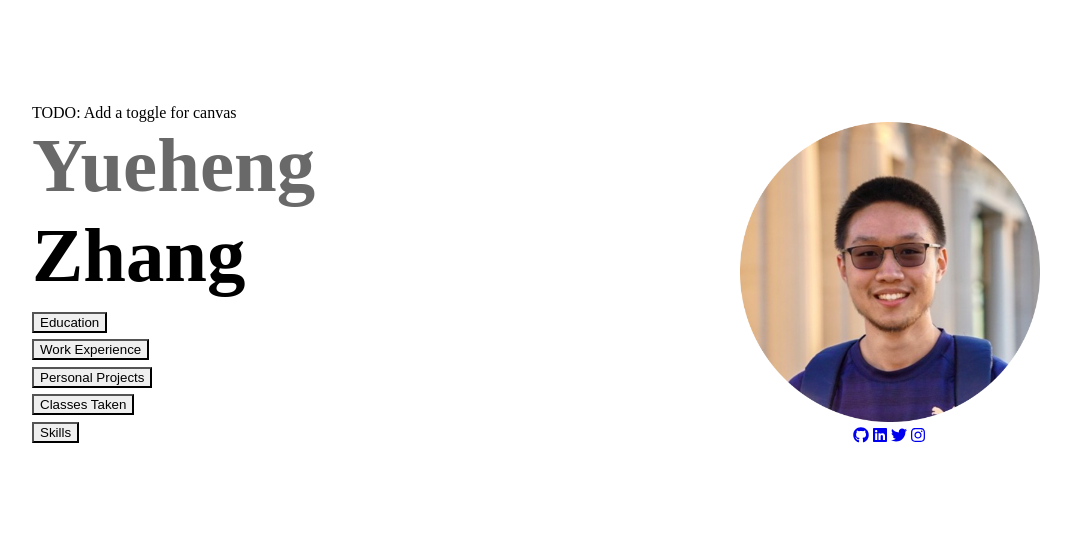
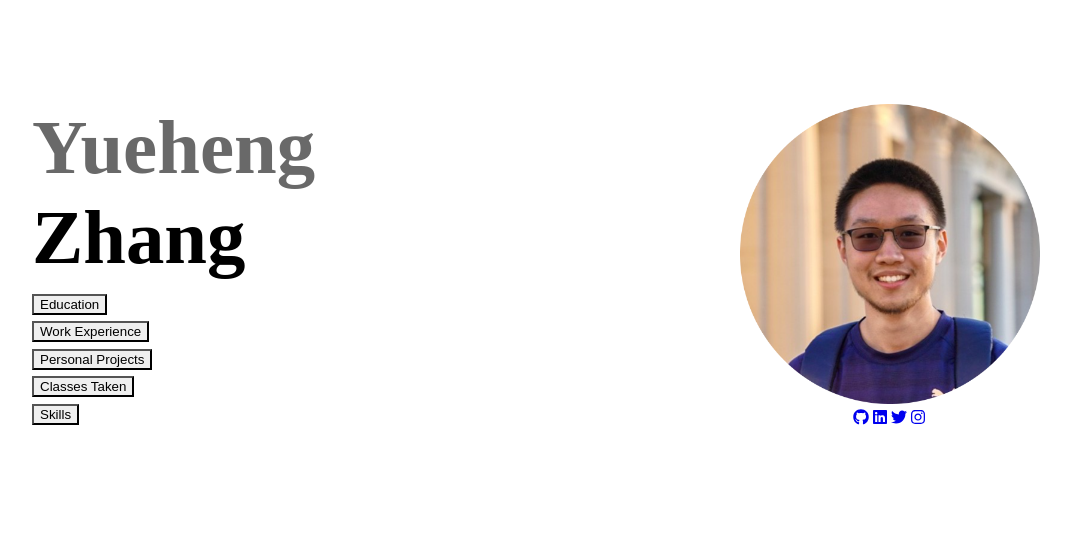
Before and after one commit to nociza/nociza.github.io, a Gatsby site: page /me in a window 1280 px wide. Shown: the whole page, without its empty margins (72-1143 px from the left). Built offline with nearby package versions, Linux system fonts and the light colour scheme; Gatsby itself is replaced by a stand-in of ours.

Commit message:
comment out

```diff
--- a/src/pages/me.tsx
+++ b/src/pages/me.tsx
@@ -43,7 +43,7 @@ const Me = () => {
 
   return (
     <main style={pageStyles}>
-      TODO: Add a toggle for canvas
+      {/* TODO: Add a toggle for canvas */}
       <canvas
         style={{
           position: "absolute",
```
